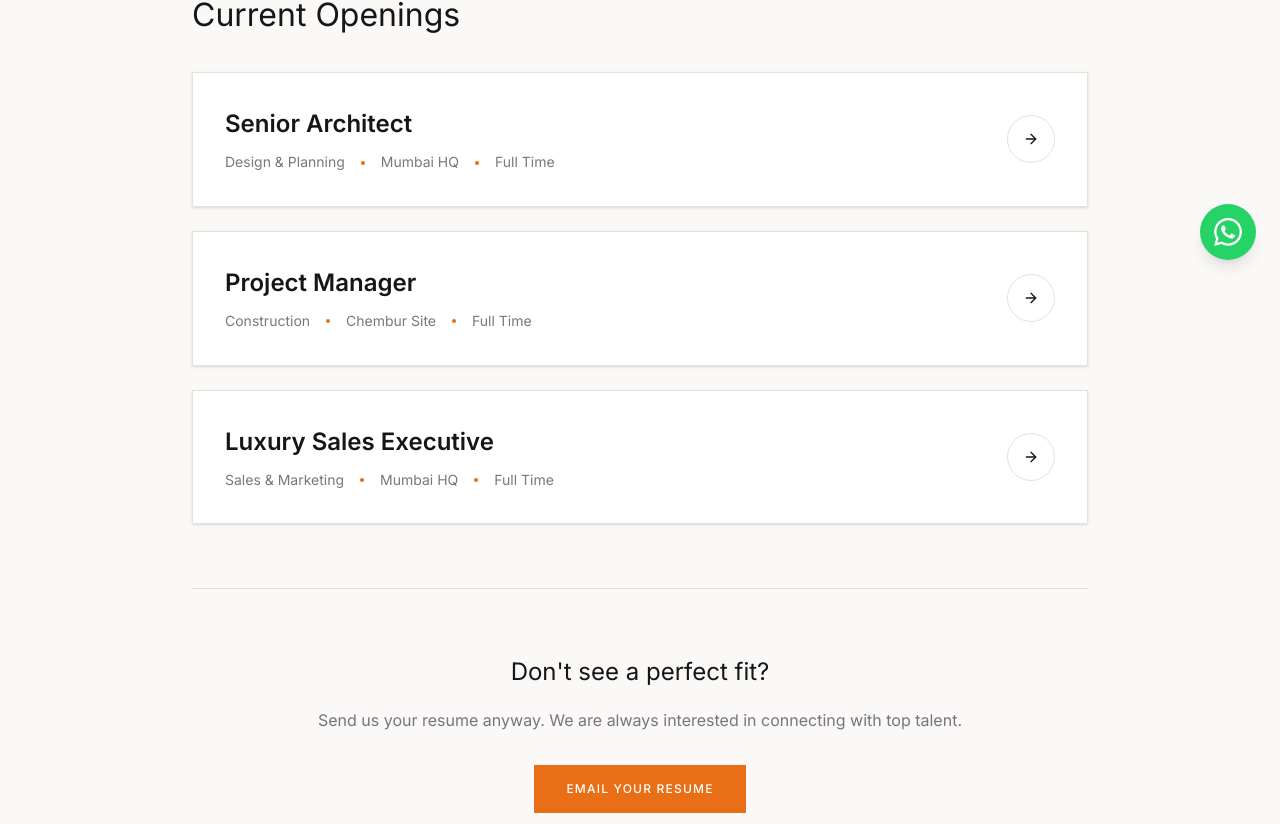
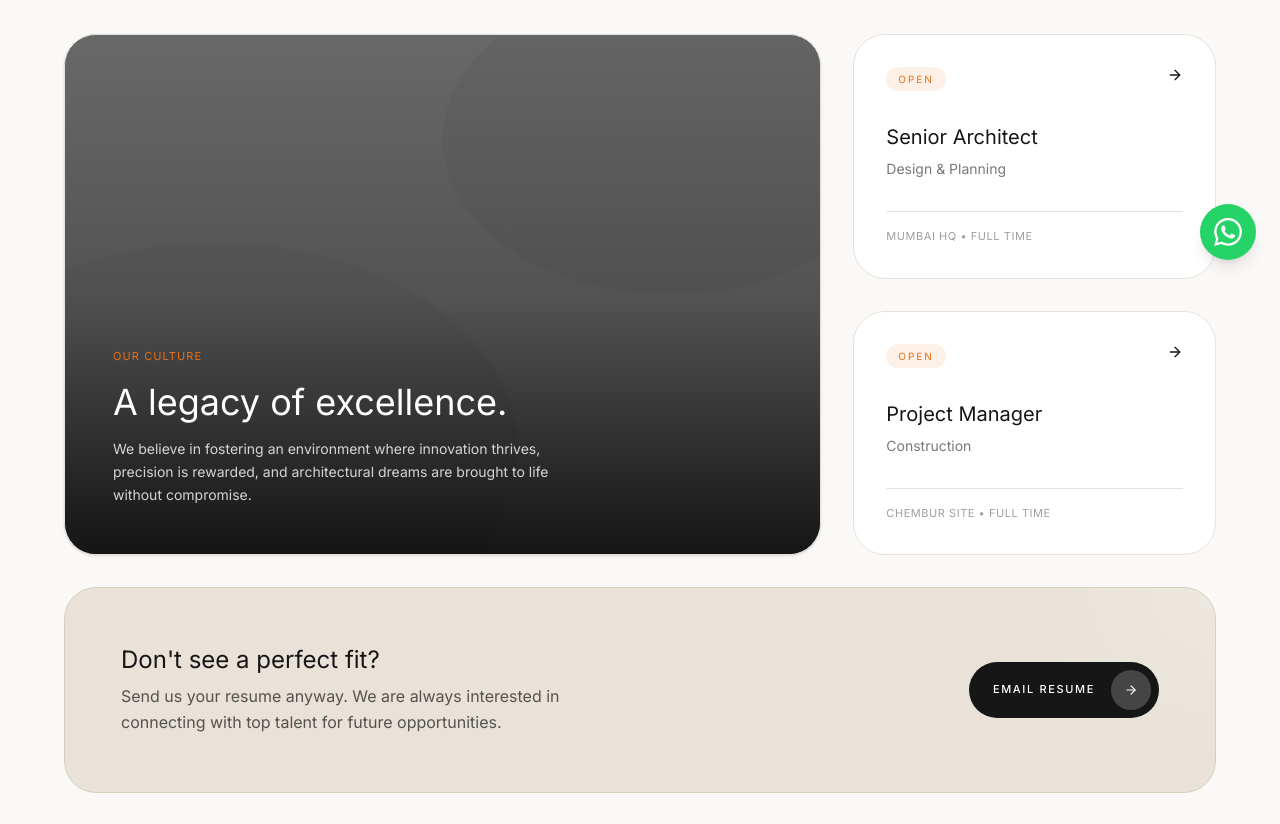
Before and after one commit to Digvijay1008/trishabh-group-website, a Next.js app: page /careers in a window 1280 px wide. Shown: the part 516-1340 px from the top of the page. Built offline with nearby package versions, Linux system fonts and the light colour scheme.

Commit message:
design: Phase 3 - Anti-Slop upgrade for projects, redevelopment, and careers

```diff
--- a/src/app/careers/page.tsx
+++ b/src/app/careers/page.tsx
@@ -8,13 +8,13 @@ export default function CareersPage() {
   return (
     <div className="bg-[#FAF9F7] min-h-screen pt-16 sm:pt-24 pb-20 sm:pb-32">
       <div className="container-luxury">
-        {/* Header */}
-        <div className="mb-12 lg:mb-20 text-center max-w-3xl mx-auto">
+        {/* Header - Anti-Center Bias */}
+        <div className="mb-16 lg:mb-24 max-w-4xl">
           <motion.div
             initial={{ opacity: 0, y: 16 }}
             animate={{ opacity: 1, y: 0 }}
             transition={{ duration: 0.6, ease: EASE_OUT_EXPO }}
-            className="flex items-center justify-center gap-4 mb-6"
+            className="flex items-center gap-4 mb-6"
           >
             <div className="w-10 h-px bg-[#E86F16]" />
             <span
@@ -28,7 +28,6 @@ export default function CareersPage() {
             >
               Join Our Legacy
             </span>
-            <div className="w-10 h-px bg-[#E86F16]" />
           </motion.div>
           <motion.h1
             initial={{ opacity: 0, y: 24 }}
@@ -37,7 +36,7 @@ export default function CareersPage() {
             className="text-[#161616] mb-8"
             style={{
               fontFamily: "var(--font-cinzel)",
-              fontSize: "clamp(3rem, 5vw, 4.5rem)",
+              fontSize: "clamp(3rem, 5vw, 5rem)",
               fontWeight: 400,
               lineHeight: 1.05,
               letterSpacing: "-0.02em",
@@ -50,64 +49,113 @@ export default function CareersPage() {
             initial={{ opacity: 0, y: 16 }}
             animate={{ opacity: 1, y: 0 }}
             transition={{ duration: 0.8, delay: 0.16, ease: EASE_OUT_EXPO }}
-            className="text-[#3F3F46] leading-relaxed"
-            style={{ fontFamily: "var(--font-josefin)", fontSize: "1.125rem" }}
+            className="text-[#3F3F46] leading-relaxed max-w-xl text-lg"
+            style={{ fontFamily: "var(--font-josefin)" }}
           >
             We are always looking for passionate architects, engineers, and sales professionals who share our uncompromising commitment to quality and 100% OC delivery.
           </motion.p>
         </div>
 
-        {/* Current Openings */}
-        <div className="max-w-4xl mx-auto">
-          <h3 className="text-[#161616] mb-8" style={{ fontFamily: "var(--font-cinzel)", fontSize: "2rem" }}>
-            Current Openings
-          </h3>
+        {/* Asymmetrical Bento Grid */}
+        <div className="grid grid-cols-1 md:grid-cols-3 gap-6 lg:gap-8 max-w-7xl mx-auto">
 
-          <div className="space-y-6">
-            {[
-              { title: "Senior Architect", department: "Design & Planning", location: "Mumbai HQ", type: "Full Time" },
-              { title: "Project Manager", department: "Construction", location: "Chembur Site", type: "Full Time" },
-              { title: "Luxury Sales Executive", department: "Sales & Marketing", location: "Mumbai HQ", type: "Full Time" },
-            ].map((job, index) => (
+          {/* Bento Cell 1: Culture Image (Span 2 cols, 2 rows) */}
           <motion.div
-                key={job.title}
             initial={{ opacity: 0, y: 20 }}
-                animate={{ opacity: 1, y: 0 }}
-                transition={{ duration: 0.6, delay: 0.2 + index * 0.1, ease: EASE_OUT_EXPO }}
-                className="group bg-white border border-[#E7E2D9] p-6 sm:p-8 flex flex-col md:flex-row items-start md:items-center justify-between hover:border-[#E86F16]/50 transition-colors duration-300 cursor-pointer shadow-sm hover:shadow-md"
+            whileInView={{ opacity: 1, y: 0 }}
+            viewport={{ once: true }}
+            transition={{ duration: 0.8, ease: EASE_OUT_EXPO }}
+            className="md:col-span-2 md:row-span-2 rounded-[2rem] overflow-hidden relative group bg-[#161616] min-h-[400px] border border-[#E7E2D9] shadow-sm p-2"
           >
-                <div>
-                  <h4 className="text-[#161616] mb-2" style={{ fontFamily: "var(--font-cinzel)", fontSize: "1.5rem", fontWeight: 600 }}>
-                    {job.title}
-                  </h4>
-                  <div className="flex items-center gap-4 text-[#3F3F46]/70" style={{ fontFamily: "var(--font-josefin)", fontSize: "0.875rem" }}>
-                    <span>{job.department}</span>
-                    <span className="w-1 h-1 rounded-full bg-[#E86F16]" />
-                    <span>{job.location}</span>
-                    <span className="w-1 h-1 rounded-full bg-[#E86F16]" />
-                    <span>{job.type}</span>
+            <div className="absolute inset-0 bg-[#E8E2D8] grayscale opacity-40 group-hover:grayscale-0 transition-all duration-700">
+               {/* Abstract Placeholder Graphic for Culture */}
+               <svg width="100%" height="100%" viewBox="0 0 100 100" preserveAspectRatio="none">
+                 <rect width="100%" height="100%" fill="#E8E2D8" />
+                 <circle cx="20" cy="80" r="40" fill="#E86F16" opacity="0.1" />
+                 <circle cx="80" cy="20" r="30" fill="#E86F16" opacity="0.1" />
+               </svg>
             </div>
-                </div>
-                <div className="mt-6 md:mt-0">
-                  <div className="w-12 h-12 rounded-full border border-[#E7E2D9] flex items-center justify-center text-[#161616] group-hover:bg-[#E86F16] group-hover:text-white group-hover:border-[#E86F16] transition-all duration-300">
-                    <ArrowRight size={16} className="group-hover:-rotate-45 transition-transform duration-300" />
-                  </div>
+            <div className="absolute inset-0 bg-gradient-to-t from-black/80 via-black/20 to-transparent rounded-[calc(2rem-0.5rem)]" />
+            <div className="absolute inset-0 p-8 sm:p-12 flex flex-col justify-end">
+              <span className="text-[#E86F16] mb-4 font-josefin text-[0.6875rem] uppercase tracking-widest">Our Culture</span>
+              <h3 className="text-white text-3xl md:text-4xl font-cinzel mb-4">A legacy of excellence.</h3>
+              <p className="text-white/80 font-josefin max-w-md text-sm leading-relaxed">
+                We believe in fostering an environment where innovation thrives, precision is rewarded, and architectural dreams are brought to life without compromise.
+              </p>
             </div>
           </motion.div>
-            ))}
+
+          {/* Bento Cell 2: Job Card 1 */}
+          <motion.div
+            initial={{ opacity: 0, y: 20 }}
+            whileInView={{ opacity: 1, y: 0 }}
+            viewport={{ once: true }}
+            transition={{ duration: 0.8, delay: 0.1, ease: EASE_OUT_EXPO }}
+            className="bg-white rounded-[2rem] p-8 border border-[#E7E2D9] flex flex-col justify-between hover:shadow-xl hover:border-[#E86F16]/30 transition-all duration-500 group relative overflow-hidden"
+          >
+            <div className="absolute inset-0 shadow-[inset_0_1px_1px_rgba(255,255,255,1)] pointer-events-none rounded-[2rem]" />
+            <div>
+              <div className="flex justify-between items-start mb-8">
+                <span className="text-[#E86F16] font-josefin text-[0.625rem] uppercase tracking-[0.2em] bg-[#E86F16]/10 px-3 py-1 rounded-full">Open</span>
+                <ArrowRight size={16} className="text-[#161616] group-hover:-rotate-45 transition-transform duration-500" />
               </div>
+              <h4 className="text-[#161616] font-cinzel text-xl mb-2">Senior Architect</h4>
+              <p className="text-[#3F3F46]/70 font-josefin text-sm">Design & Planning</p>
+            </div>
+            <div className="mt-8 pt-4 border-t border-[#E7E2D9] text-[#3F3F46]/50 font-josefin text-[0.6875rem] uppercase tracking-wider">
+              Mumbai HQ &bull; Full Time
+            </div>
+          </motion.div>
 
-          <div className="mt-16 text-center border-t border-[#E7E2D9] pt-16">
-            <h4 className="text-[#161616] mb-4" style={{ fontFamily: "var(--font-cinzel)", fontSize: "1.5rem" }}>
-              Don&apos;t see a perfect fit?
-            </h4>
-            <p className="text-[#3F3F46]/70 mb-8" style={{ fontFamily: "var(--font-josefin)", fontSize: "1rem" }}>
-              Send us your resume anyway. We are always interested in connecting with top talent.
+          {/* Bento Cell 3: Job Card 2 */}
+          <motion.div
+            initial={{ opacity: 0, y: 20 }}
+            whileInView={{ opacity: 1, y: 0 }}
+            viewport={{ once: true }}
+            transition={{ duration: 0.8, delay: 0.2, ease: EASE_OUT_EXPO }}
+            className="bg-white rounded-[2rem] p-8 border border-[#E7E2D9] flex flex-col justify-between hover:shadow-xl hover:border-[#E86F16]/30 transition-all duration-500 group relative overflow-hidden"
+          >
+            <div className="absolute inset-0 shadow-[inset_0_1px_1px_rgba(255,255,255,1)] pointer-events-none rounded-[2rem]" />
+            <div>
+              <div className="flex justify-between items-start mb-8">
+                <span className="text-[#E86F16] font-josefin text-[0.625rem] uppercase tracking-[0.2em] bg-[#E86F16]/10 px-3 py-1 rounded-full">Open</span>
+                <ArrowRight size={16} className="text-[#161616] group-hover:-rotate-45 transition-transform duration-500" />
+              </div>
+              <h4 className="text-[#161616] font-cinzel text-xl mb-2">Project Manager</h4>
+              <p className="text-[#3F3F46]/70 font-josefin text-sm">Construction</p>
+            </div>
+            <div className="mt-8 pt-4 border-t border-[#E7E2D9] text-[#3F3F46]/50 font-josefin text-[0.6875rem] uppercase tracking-wider">
+              Chembur Site &bull; Full Time
+            </div>
+          </motion.div>
+
+          {/* Bento Cell 4: Email CTA (Span 3 cols) */}
+          <motion.div
+            initial={{ opacity: 0, y: 20 }}
+            whileInView={{ opacity: 1, y: 0 }}
+            viewport={{ once: true }}
+            transition={{ duration: 0.8, delay: 0.3, ease: EASE_OUT_EXPO }}
+            className="md:col-span-3 bg-[#E8E2D8] rounded-[2rem] p-10 md:p-14 flex flex-col md:flex-row items-center justify-between gap-8 border border-[#D8D0C0] relative overflow-hidden group"
+          >
+            <div className="absolute top-0 right-0 w-64 h-64 bg-white/20 blur-3xl rounded-full transform translate-x-1/2 -translate-y-1/2" />
+            <div className="relative z-10 text-center md:text-left">
+              <h4 className="text-[#161616] font-cinzel text-2xl mb-2">Don&apos;t see a perfect fit?</h4>
+              <p className="text-[#161616]/70 font-josefin max-w-lg">
+                Send us your resume anyway. We are always interested in connecting with top talent for future opportunities.
               </p>
-            <a href="mailto:careers@trishabh.com" className="inline-block bg-[#E86F16] text-white px-8 py-4 uppercase text-xs tracking-widest font-medium hover:bg-[#161616] transition-colors duration-300" style={{ fontFamily: "var(--font-josefin)" }}>
-              Email Your Resume
+            </div>
+            <a
+              href="mailto:careers@trishabh.com"
+              className="relative z-10 group/btn flex items-center justify-center gap-4 bg-[#161616] text-white rounded-full hover:bg-[#E86F16] transition-all duration-300 active:scale-[0.98]"
+              style={{ padding: "8px 8px 8px 24px" }}
+            >
+              <span className="font-josefin text-[0.6875rem] uppercase tracking-[0.15em] font-medium">Email Resume</span>
+              <div className="w-10 h-10 rounded-full bg-white/20 flex items-center justify-center transition-transform duration-300 group-hover/btn:scale-105 group-hover/btn:translate-x-1">
+                <ArrowRight size={14} className="text-white" />
+              </div>
             </a>
-          </div>
+          </motion.div>
+
         </div>
       </div>
     </div>
```
Also changed, not shown: src/app/projects/ProjectsPageClient.tsx (+57 -37 lines), src/app/redevelopment/page.tsx (+50 -13 lines). Lines whose indentation alone changed are shown as unchanged.
